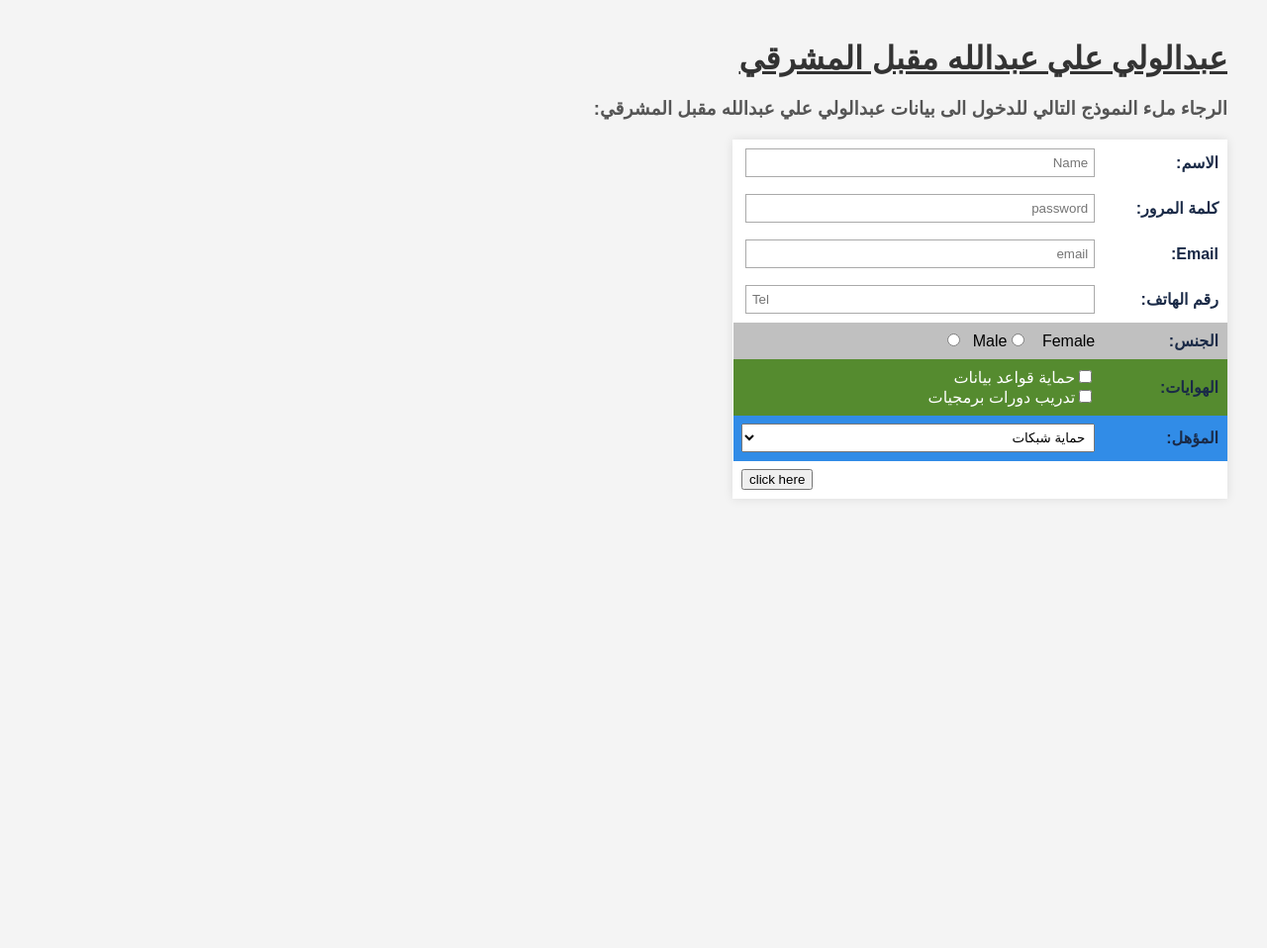
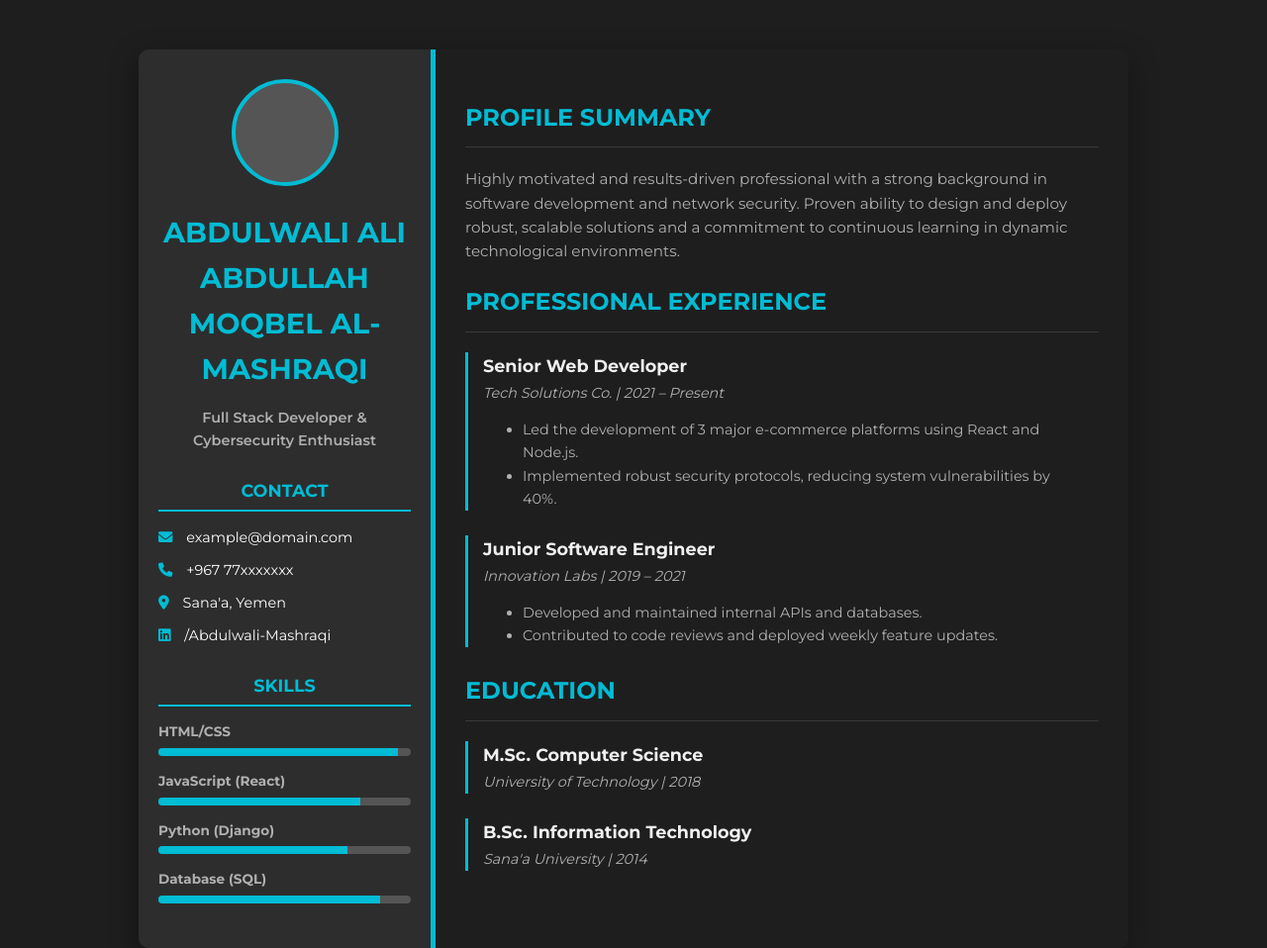
Before and after one commit to almashraqiabdulwali/html-designs, a plain HTML site: page index.html in a window 1280 px wide. Shown: the whole page at 99% size. Before the commit the page ends 800 px from the top, so only its background shows below. Drawn offline with Linux system fonts and the light colour scheme.

Commit message:
Update index.html

```diff
--- a/index.html
+++ b/index.html
@@ -1,156 +1,267 @@
 <!DOCTYPE html>
-<html lang="ar" dir="rtl">
+<html lang="en">
 <head>
     <meta charset="UTF-8">
     <meta name="viewport" content="width=device-width, initial-scale=1.0">
-    <title>نموذج تسجيل دخول - عبدالولي المشرقي</title>
+    <title>CV | Abdulwali Al-Mashraqi - Portfolio</title>
+    <link href="https://fonts.googleapis.com/css2?family=Montserrat:wght@400;600;700&display=swap" rel="stylesheet">
     <style>
-        body {
-            font-family: Arial, sans-serif;
-            margin: 40px;
-            background-color: #f4f4f4;
-            direction: rtl;
-        }
-
-        h1 {
-            text-decoration: underline;
-            color: #333;
-            text-align: right;
-        }
-
-        h3 {
-            color: #555;
-            text-align: right;
-        }
-
-        /* 1. تنسيق الجدول الأساسي ليلبي طلبك */
-        .form-table {
-            width: 500px; /* تحديد عرض ثابت أو نسبي للجدول */
-            border-collapse: collapse;
-            /* طلبك: table بدون border */
-            border: none;
-            margin-top: 20px;
-            box-shadow: 0 0 10px rgba(0, 0, 0, 0.1); /* لإضافة تجسيم خفيف بدون حدود */
-            background-color: #ffffff;
-        }
-
-        .form-table td {
-            padding: 8px;
-            /* طلبك: table بدون border - لذا نجعله شفافاً */
-            border: 1px solid transparent;
-        }
-
-        /* 2. تطبيق تقسيم الأعمدة 25% و 75% */
-        .label-cell {
-            width: 25%; /* العمود الأول 25% */
-            text-align: right;
-            font-weight: bold;
-            color: #1a2a47;
-            padding-left: 10px;
-        }
-
-        .input-cell {
-            width: 75%; /* العمود الثاني 75% */
-        }
-
-        /* تنسيقات الألوان كما في النموذج الثاني */
-        .input-cell input[type="text"],
-        .input-cell input[type="password"],
-        .input-cell input[type="email"],
-        .input-cell input[type="tel"] {
-            width: 95%;
-            padding: 6px;
-            border: 1px solid #aaa;
-        }
-
-        .row-green {
-            background-color: #558B2F; /* لون أخضر داكن للهوايات */
-            color: white;
-        }
-
-        .row-blue {
-            background-color: #318CE7; /* لون أزرق للمؤهل */
-            color: white;
-        }
-
-        .row-light {
-            background-color: silver;
-        }
-
-        /* تنسيق الأزرار الدائرية والمربعات */
-        .options-container label {
-            margin-left: 10px;
-        }
-
-        .submit-btn-cell {
-            text-align: left;
-            padding-top: 15px;
-        }
+        /* (CSS code will be placed here) */
     </style>
 </head>
 <body>
 
-    <h1>عبدالولي علي عبدالله مقبل المشرقي</h1>
-    <h3>الرجاء ملء النموذج التالي للدخول الى بيانات عبدالولي علي عبدالله مقبل المشرقي:</h3>
+    <div class="container">
 
-    <form action="#" method="POST">
-        <table class="form-table">
-            <tbody>
-                <tr>
-                    <td class="label-cell">الاسم:</td>
-                    <td class="input-cell"><input type="text" placeholder="Name"></td>
-                </tr>
+        <aside class="sidebar">
+            <div class="profile-header">
+                <div class="profile-photo"></div>
+                <h1>ABDULWALI ALI ABDULLAH MOQBEL AL-MASHRAQI</h1>
+                <p class="title">Full Stack Developer & Cybersecurity Enthusiast</p>
+            </div>
 
-                <tr>
-                    <td class="label-cell">كلمة المرور:</td>
-                    <td class="input-cell"><input type="password" placeholder="password"></td>
-                </tr>
+            <section class="contact">
+                <h3>CONTACT</h3>
+                <ul>
+                    <li><i class="icon fas fa-envelope"></i> example@domain.com</li>
+                    <li><i class="icon fas fa-phone"></i> +967 77xxxxxxx</li>
+                    <li><i class="icon fas fa-map-marker-alt"></i> Sana'a, Yemen</li>
+                    <li><i class="icon fab fa-linkedin"></i> /Abdulwali-Mashraqi</li>
+                </ul>
+            </section>
 
-                <tr>
-                    <td class="label-cell">Email:</td>
-                    <td class="input-cell"><input type="email" placeholder="email"></td>
-                </tr>
+            <section class="skills">
+                <h3>SKILLS</h3>
+                <div class="skill-bar">
+                    <h4>HTML/CSS</h4>
+                    <div class="bar-container"><div class="bar-fill" style="width: 95%;"></div></div>
+                </div>
+                <div class="skill-bar">
+                    <h4>JavaScript (React)</h4>
+                    <div class="bar-container"><div class="bar-fill" style="width: 80%;"></div></div>
+                </div>
+                <div class="skill-bar">
+                    <h4>Python (Django)</h4>
+                    <div class="bar-container"><div class="bar-fill" style="width: 75%;"></div></div>
+                </div>
+                <div class="skill-bar">
+                    <h4>Database (SQL)</h4>
+                    <div class="bar-container"><div class="bar-fill" style="width: 88%;"></div></div>
+                </div>
+            </section>
+        </aside>
 
-                <tr>
-                    <td class="label-cell">رقم الهاتف:</td>
-                    <td class="input-cell"><input type="tel" placeholder="Tel"></td>
-                </tr>
+        <main class="content">
 
-                <tr class="row-light">
-                    <td class="label-cell">الجنس:</td>
-                    <td class="input-cell options-container">
-                        <label>Male</label><input type="radio" value="Male" name="gender">
-                        <label>Female</label><input type="radio" value="Female" name="gender">
-                    </td>
-                </tr>
+            <section class="summary">
+                <h2>PROFILE SUMMARY</h2>
+                <p>Highly motivated and results-driven professional with a strong background in software development and network security. Proven ability to design and deploy robust, scalable solutions and a commitment to continuous learning in dynamic technological environments.</p>
+            </section>
 
-                <tr class="row-green">
-                    <td class="label-cell">الهوايات:</td>
-                    <td class="input-cell">
-                        <input type="checkbox" id="db_protect"><label for="db_protect">حماية قواعد بيانات</label><br>
-                        <input type="checkbox" id="prog_train"><label for="prog_train">تدريب دورات برمجيات</label>
-                    </td>
-                </tr>
+            <section class="experience">
+                <h2>PROFESSIONAL EXPERIENCE</h2>
 
-                <tr class="row-blue">
-                    <td class="label-cell">المؤهل:</td>
-                    <td class="input-cell">
-                         <select style="width: 100%; padding: 5px;">
-                            <option>حماية شبكات</option>
-                            <option>برمجة ويب</option>
-                            <option>أمن معلومات</option>
-                         </select>
-                    </td>
-                </tr>
+                <div class="timeline-item">
+                    <div class="job-title">Senior Web Developer</div>
+                    <div class="company-date">Tech Solutions Co. | 2021 – Present</div>
+                    <ul>
+                        <li>Led the development of 3 major e-commerce platforms using React and Node.js.</li>
+                        <li>Implemented robust security protocols, reducing system vulnerabilities by 40%.</li>
+                    </ul>
+                </div>
 
-                <tr>
-                    <td colspan="2" class="submit-btn-cell">
-                        <button type="submit">click here</button>
-                    </td>
-                </tr>
-            </tbody>
-        </table>
-    </form>
+                <div class="timeline-item">
+                    <div class="job-title">Junior Software Engineer</div>
+                    <div class="company-date">Innovation Labs | 2019 – 2021</div>
+                    <ul>
+                        <li>Developed and maintained internal APIs and databases.</li>
+                        <li>Contributed to code reviews and deployed weekly feature updates.</li>
+                    </ul>
+                </div>
+            </section>
 
+            <section class="education">
+                <h2>EDUCATION</h2>
+
+                <div class="timeline-item">
+                    <div class="job-title">M.Sc. Computer Science</div>
+                    <div class="company-date">University of Technology | 2018</div>
+                </div>
+
+                <div class="timeline-item">
+                    <div class="job-title">B.Sc. Information Technology</div>
+                    <div class="company-date">Sana'a University | 2014</div>
+                </div>
+            </section>
+
+        </main>
+
+    </div>
+
+    <link rel="stylesheet" href="https://cdnjs.cloudflare.com/ajax/libs/font-awesome/6.0.0-beta3/css/all.min.css">
 </body>
 </html>
+<style>
+    /* 1. الإعدادات الأساسية والثيم الداكن (Dark Theme) */
+    :root {
+        --primary-color: #00bcd4; /* أزرق سماوي للتأكيد */
+        --dark-bg: #1e1e1e; /* خلفية داكنة جداً */
+        --mid-bg: #2d2d2d; /* خلفية متوسطة */
+        --light-text: #f0f0f0; /* نص فاتح */
+        --secondary-text: #b0b0b0; /* نص ثانوي رمادي */
+    }
+
+    body {
+        font-family: 'Montserrat', sans-serif;
+        background-color: var(--dark-bg);
+        color: var(--light-text);
+        margin: 0;
+        padding: 0;
+        line-height: 1.6;
+    }
+
+    /* 2. تطبيق Grid على الحاوية الرئيسية */
+    .container {
+        max-width: 1000px;
+        margin: 50px auto;
+        display: grid;
+        /* تقسيم الصفحة إلى عمودين: 30% للشريط الجانبي و 70% للمحتوى */
+        grid-template-columns: 30% 70%;
+        box-shadow: 0 10px 30px rgba(0, 0, 0, 0.4);
+        border-radius: 10px;
+        overflow: hidden; /* لحصر الظل والحواف */
+    }
+
+    /* 3. تنسيق شريط الجانب (العمود الأيسر) */
+    .sidebar {
+        background-color: var(--mid-bg);
+        padding: 30px 20px;
+        color: white;
+        text-align: center;
+        border-right: 5px solid var(--primary-color);
+    }
+    .profile-header h1 {
+        font-size: 1.8em;
+        margin-bottom: 5px;
+        color: var(--primary-color);
+    }
+    .profile-header .title {
+        font-size: 0.9em;
+        color: var(--secondary-text);
+        margin-bottom: 25px;
+        font-weight: 600;
+    }
+    .profile-photo {
+        width: 100px;
+        height: 100px;
+        background-color: #555; /* Placeholder for a photo */
+        border-radius: 50%;
+        margin: 0 auto 15px;
+        border: 4px solid var(--primary-color);
+    }
+
+    /* 4. تنسيق قسم الاتصال والمهارات */
+    .sidebar h3 {
+        color: var(--primary-color);
+        border-bottom: 2px solid var(--primary-color);
+        padding-bottom: 5px;
+        margin-top: 25px;
+        margin-bottom: 15px;
+        font-size: 1.1em;
+        text-transform: uppercase;
+    }
+    .contact ul {
+        list-style: none;
+        padding: 0;
+        font-size: 0.9em;
+    }
+    .contact li {
+        margin-bottom: 10px;
+        text-align: left;
+    }
+    .contact li .icon {
+        margin-right: 10px;
+        color: var(--primary-color);
+    }
+
+    /* 5. تنسيق شريط المهارات (Skills Bars) */
+    .skill-bar {
+        margin-bottom: 15px;
+        text-align: left;
+    }
+    .skill-bar h4 {
+        margin: 0 0 5px 0;
+        font-size: 0.85em;
+        color: var(--secondary-text);
+    }
+    .bar-container {
+        background: #555;
+        border-radius: 5px;
+        height: 8px;
+        overflow: hidden;
+    }
+    .bar-fill {
+        height: 100%;
+        background-color: var(--primary-color);
+        transition: width 1s ease-out; /* حركة لملء الشريط */
+    }
+
+    /* 6. تنسيق المحتوى الرئيسي */
+    .content {
+        background-color: var(--dark-bg);
+        padding: 30px;
+    }
+    .content h2 {
+        color: var(--primary-color);
+        border-bottom: 1px solid #3a3a3a;
+        padding-bottom: 10px;
+        margin-bottom: 20px;
+        font-size: 1.5em;
+        font-weight: 700;
+    }
+    .summary p {
+        color: var(--secondary-text);
+        font-size: 0.95em;
+    }
+
+    /* 7. تنسيق أقسام الخبرة والتعليم (Timeline Style) */
+    .timeline-item {
+        margin-bottom: 25px;
+        border-left: 3px solid var(--primary-color); /* خط زمني */
+        padding-left: 15px;
+        position: relative;
+    }
+    .job-title {
+        font-weight: 700;
+        font-size: 1.1em;
+        color: var(--light-text);
+        margin-bottom: 2px;
+    }
+    .company-date {
+        font-size: 0.9em;
+        color: var(--secondary-text);
+        margin-bottom: 10px;
+        font-style: italic;
+    }
+    .timeline-item ul {
+        list-style-type: disc;
+        padding-right: 20px;
+        color: var(--secondary-text);
+        font-size: 0.9em;
+    }
+
+    /* 8. الاستجابة (Responsive Design) */
+    @media (max-width: 800px) {
+        .container {
+            grid-template-columns: 1fr; /* تحويل العرض إلى عمود واحد */
+            margin: 20px;
+        }
+        .sidebar {
+            border-right: none;
+            border-bottom: 5px solid var(--primary-color);
+        }
+        .contact li {
+            text-align: center;
+        }
+    }
+</style>
```
